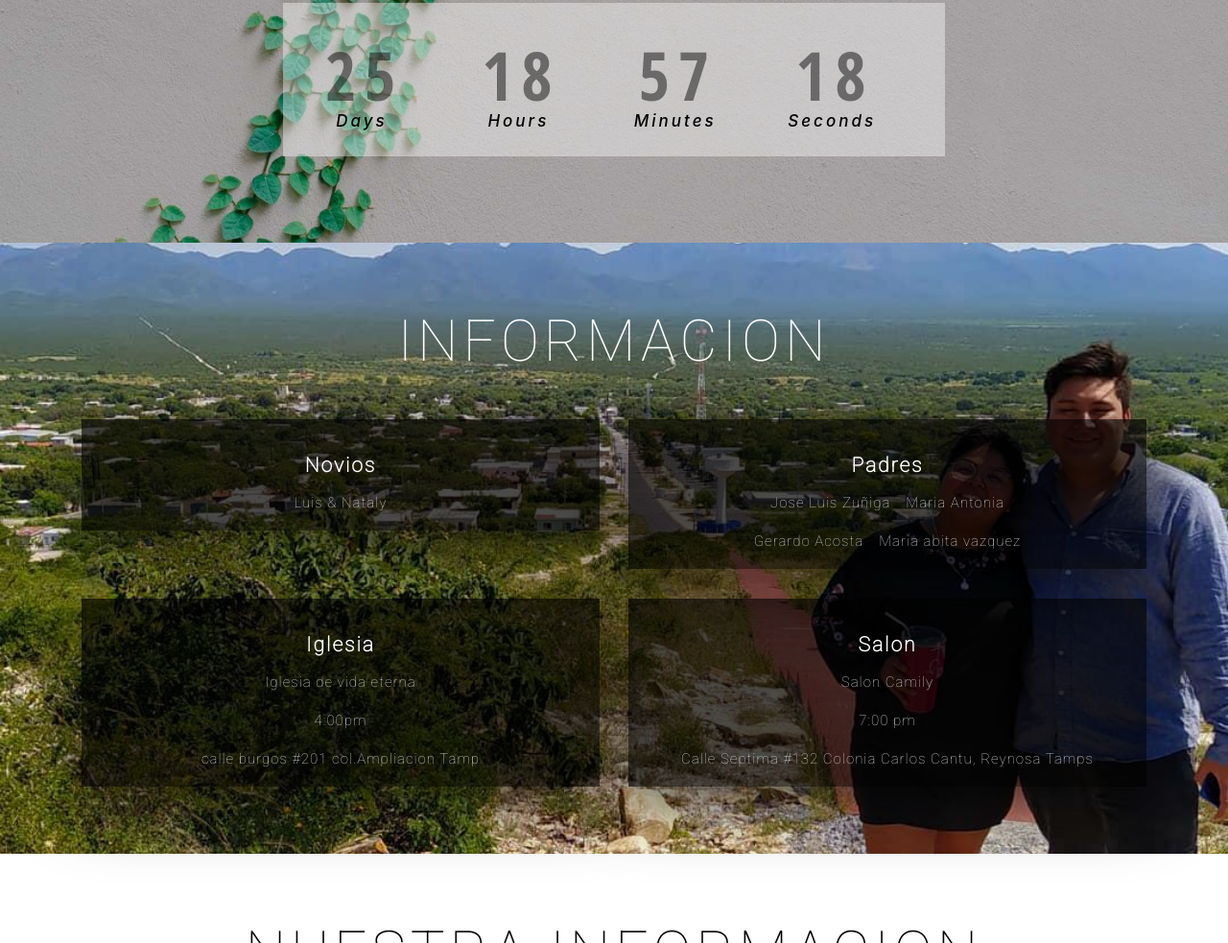
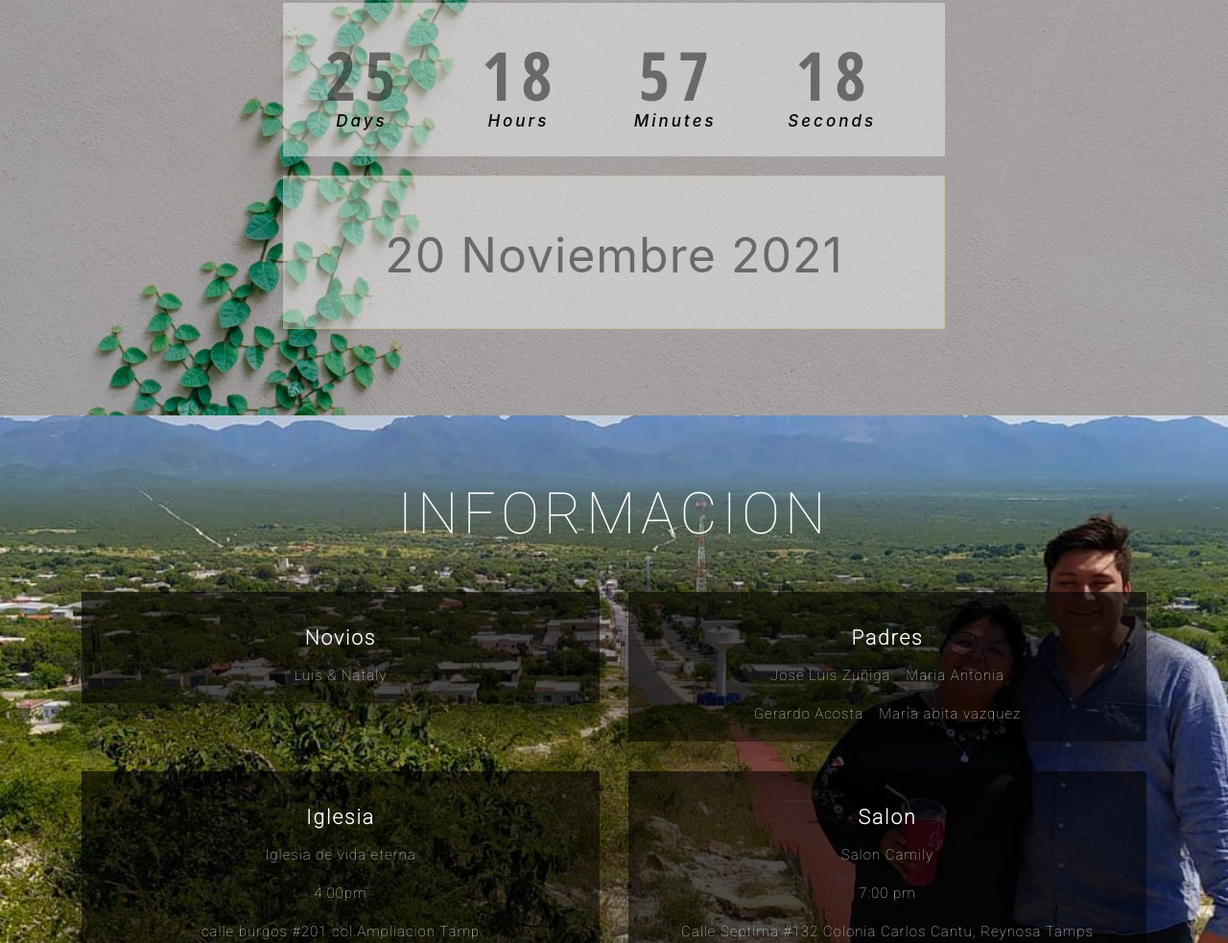
Before and after one commit to luising/InvitacionBoda, a plain HTML site: page index.html in a window 1280 px wide. Shown: the part 816-1799 px from the top of the page at 96% size. Drawn offline with Linux system fonts and the light colour scheme; a script that the page names is missing.

Commit message:
descriptive commit message

```diff
--- a/css/style.css
+++ b/css/style.css
@@ -475,6 +475,18 @@ font-weight:600;
     margin: 20px 20px 20px;
     overflow: hidden;
 background: rgba(255, 255, 255, 0.4);
+}
+
+#FechaP {
+	height: 160px;
+  padding:47px 0;
+  font-size: 50px;
+  margin: 20px 20px 20px;
+  color: rgba(0, 0, 0, 0.47);
+  overflow: hidden;
+  border: 1px solid rgba(193, 175, 78, 0.28);
+  text-align: center;
+    background: rgba(255, 255, 255, 0.4);
 }
 .timer{
 	border-top:2px ridge #5F5F5F;
--- a/index.html
+++ b/index.html
@@ -211,12 +211,14 @@
 	<!--counter-->
 	<div class="days-coming">
 		<div class="container">
-		<h3 class="title tittle">NUESTRO DIA</h3>
+			<h3 class="title tittle">NUESTRO DIA</h3>
 			<div class="timer_wrap">
-			<div id="counter"></div>
-			<div class="clear fix"></div>
+				<div id="counter"></div>
+				<div id="FechaP">20 Noviembre 2021</div>
+				<div class="clear fix"></div>
+
+			</div>
 		</div>
-	</div>
 	</div>
 		<!--//counter-->
 
```
